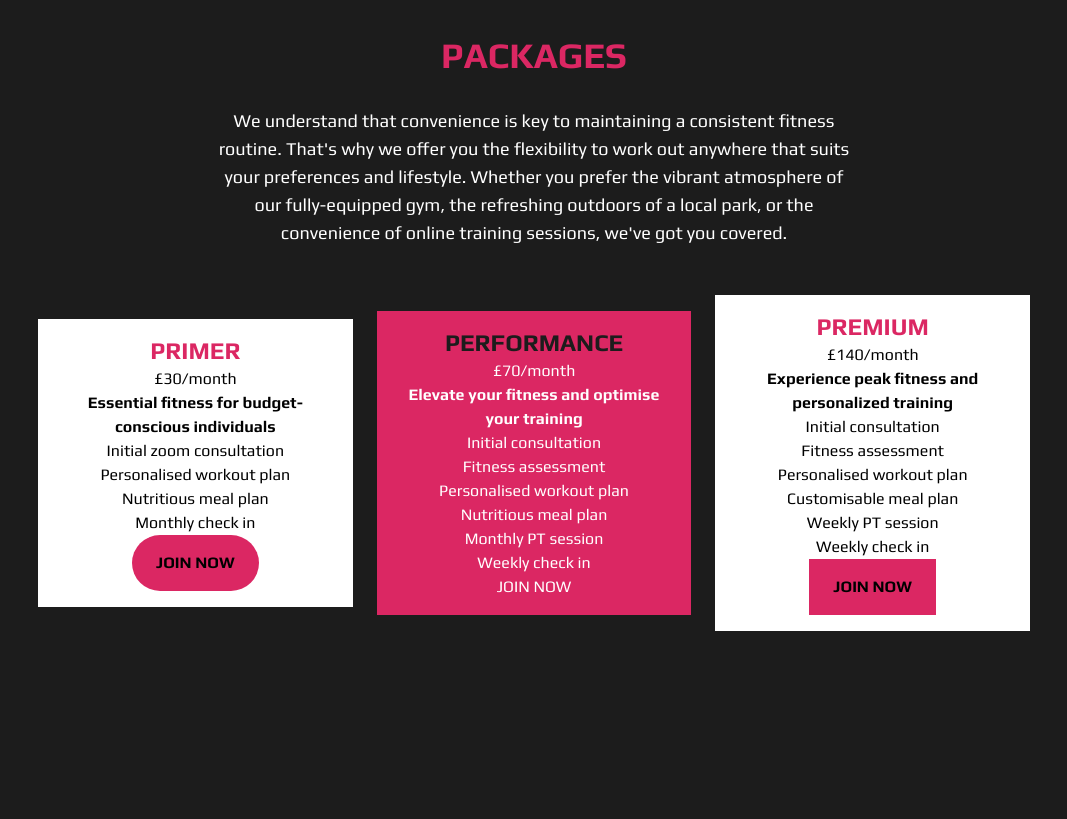
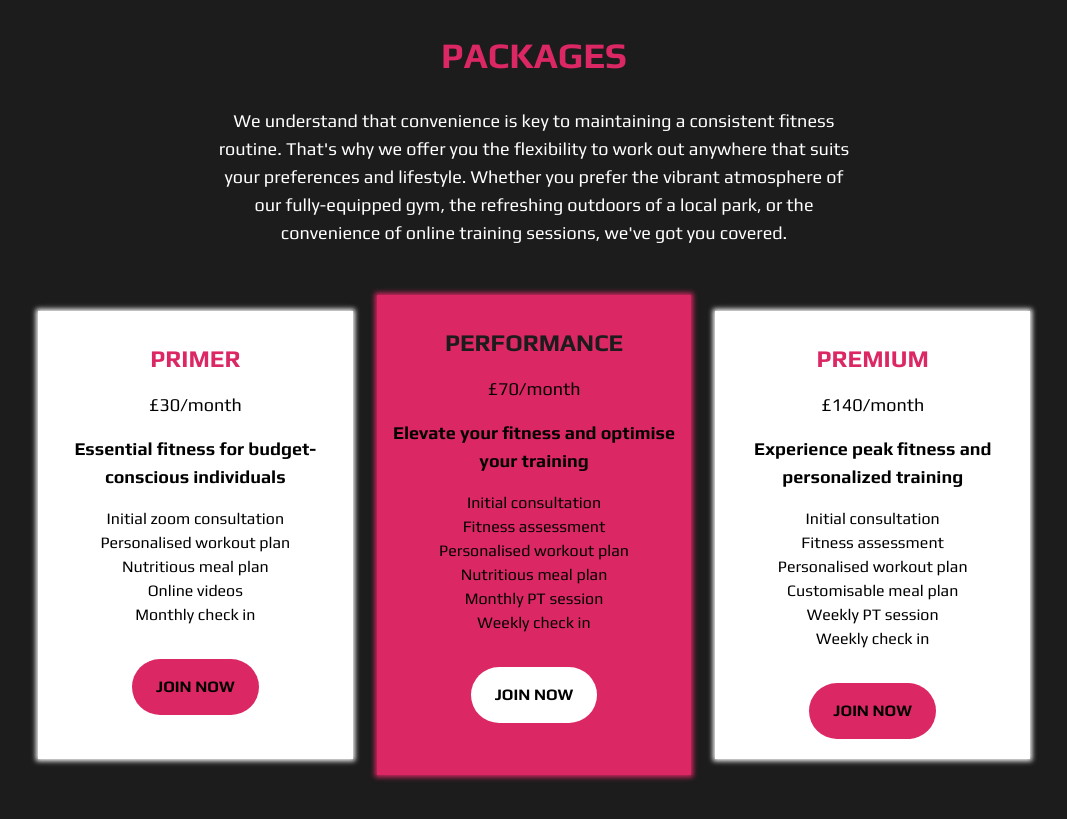
Before and after one commit to jpates2/ronswansonpt, a website: page index.html in a window 1280 px wide. Shown: the part 2194-3013 px from the top of the page, without its empty margins (106-1173 px from the left). Before the commit the page ends 2873 px from the top, so only its background shows below. Drawn offline with Linux system fonts and the light colour scheme.

Commit message:
packages large screen css

```diff
--- a/index.html
+++ b/index.html
@@ -169,24 +169,25 @@
         <!-- Packages boxes -->
         <div class="flex flex-col items-center justify-center space-y-6 lg:flex-row lg:px-36 lg:space-x-6 lg:space-y-0">
           <!-- Package 1 -->
-          <div class="bg-white text-center p-4 lg:w-1/3">
-            <h3 class="text-pink text-2xl font-semibold">PRIMER</h3>
-            <h3>£30/month</h3>
-            <h3 class="font-semibold">Essential fitness for budget-conscious individuals</h3>
-            <ul>
+          <div class="package-box-white">
+            <h3 class="text-pink text-2xl font-semibold mb-4">PRIMER</h3>
+            <h3 class="text-lg mb-4">£30/month</h3>
+            <h3 class="text-lg font-semibold mb-4">Essential fitness for budget-conscious individuals</h3>
+            <ul class="mb-8">
               <li>Initial zoom consultation</li>
               <li>Personalised workout plan</li>
               <li>Nutritious meal plan</li>
+              <li>Online videos</li>
               <li>Monthly check in</li>
             </ul>
             <button class="px-6 py-4 bg-pink text-md font-semibold rounded-full hover:text-white hover:scale-105 duration-300">JOIN NOW</button>
           </div>
           <!-- Package 2 -->
-          <div class="bg-pink text-center text-white p-4 lg:w-1/3">
-            <h3 class="text-dark text-2xl font-semibold">PERFORMANCE</h3>
-            <h3>£70/month</h3>
-            <h3 class="font-semibold">Elevate your fitness and optimise your training</h3>
-            <ul>
+          <div class="package-box-pink">
+            <h3 class="text-dark text-2xl font-semibold mb-4">PERFORMANCE</h3>
+            <h3 class="text-lg mb-4">£70/month</h3>
+            <h3 class="text-lg font-semibold mb-4">Elevate your fitness and optimise your training</h3>
+            <ul class="mb-8">
               <li>Initial consultation</li>
               <li>Fitness assessment</li>
               <li>Personalised workout plan</li>
@@ -194,14 +195,14 @@
               <li>Monthly PT session</li>
               <li>Weekly check in</li>
             </ul>
-            <button>JOIN NOW</button>
+            <button class="px-6 py-4 bg-white text-md font-semibold rounded-full hover:text-pink hover:scale-105 duration-300">JOIN NOW</button>
           </div>
           <!-- Package 3 -->
-          <div class="bg-white text-center p-4 lg:w-1/3">
-            <h3 class="text-pink text-2xl font-semibold">PREMIUM</h3>
-            <h3>£140/month</h3>
-            <h3 class="font-semibold">Experience peak fitness and personalized training</h3>
-            <ul>
+          <div class="package-box-white">
+            <h3 class="text-pink text-2xl font-semibold mb-4">PREMIUM</h3>
+            <h3 class="text-lg mb-4">£140/month</h3>
+            <h3 class="text-lg font-semibold mb-4">Experience peak fitness and personalized training</h3>
+            <ul class="mb-8">
               <li>Initial consultation</li>
               <li>Fitness assessment</li>
               <li>Personalised workout plan</li>
@@ -209,7 +210,7 @@
               <li>Weekly PT session</li>
               <li>Weekly check in</li>
             </ul>
-            <button class="px-6 py-4 bg-pink text-md font-semibold hover:text-white hover:scale-105 duration-300">JOIN NOW</button>
+            <button class="px-6 py-4 bg-pink text-md font-semibold rounded-full hover:text-white hover:scale-105 duration-300">JOIN NOW</button>
           </div>
         </div>
       </div>
--- a/input.css
+++ b/input.css
@@ -32,6 +32,18 @@
   background-position: center;
   /* box-shadow: 0 0 8px 0px rgba(28, 28, 28, 1) inset; */
   filter: grayscale(1);
+}
+
+.package-box-white {
+  box-shadow: 0 0 5px 2px #fff;
+  height: 28rem;
+  @apply bg-white text-center py-8 px-4 lg:w-1/3;
+}
+
+.package-box-pink {
+  box-shadow: 0 0 5px 2px #DB2763;
+  height: 30rem;
+  @apply bg-pink text-center py-8 px-4 lg:w-1/3;
 }
 
 /* Hamburger Menu */
```
Also changed, not shown: css/style.css.
